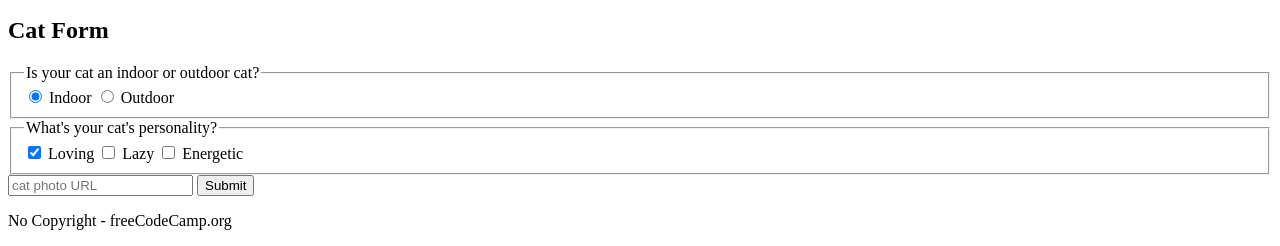
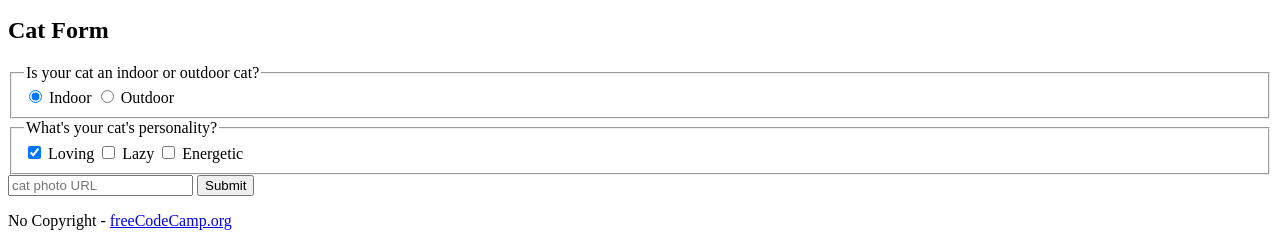
Before and after one commit to Le-Arcanist95/cat_photo_app, a plain HTML site: page index.html in a window 1280 px wide. Shown: the part 1419-1665 px from the top of the page. Drawn offline with Linux system fonts and the light colour scheme.

Commit message:
Final CatPhotoApp Commit

```diff
--- a/index.html
+++ b/index.html
@@ -13,7 +13,6 @@
     <main>
         <section>
             <h2>Cat Photos</h2>
-            <!-- TODO: Add link to cat photos -->
             <p>See more <a target="_blank" href="https://freecatphotoapp.com">cat photos</a> in our gallery.</p>
             <a href="https://freecatphotoapp.com"><img src="https://cdn.freecodecamp.org/curriculum/cat-photo-app/relaxing-cat.jpg" alt="A cute orange cat lying on its back."></a>
         </section>
@@ -60,7 +59,7 @@
         </section>
     </main>
     <footer>
-        <p>No Copyright - freeCodeCamp.org</p>
+        <p>No Copyright - <a href="https://www.freecodecamp.org">freeCodeCamp.org</a></p>
     </footer>
 </body>
 </html>
```
